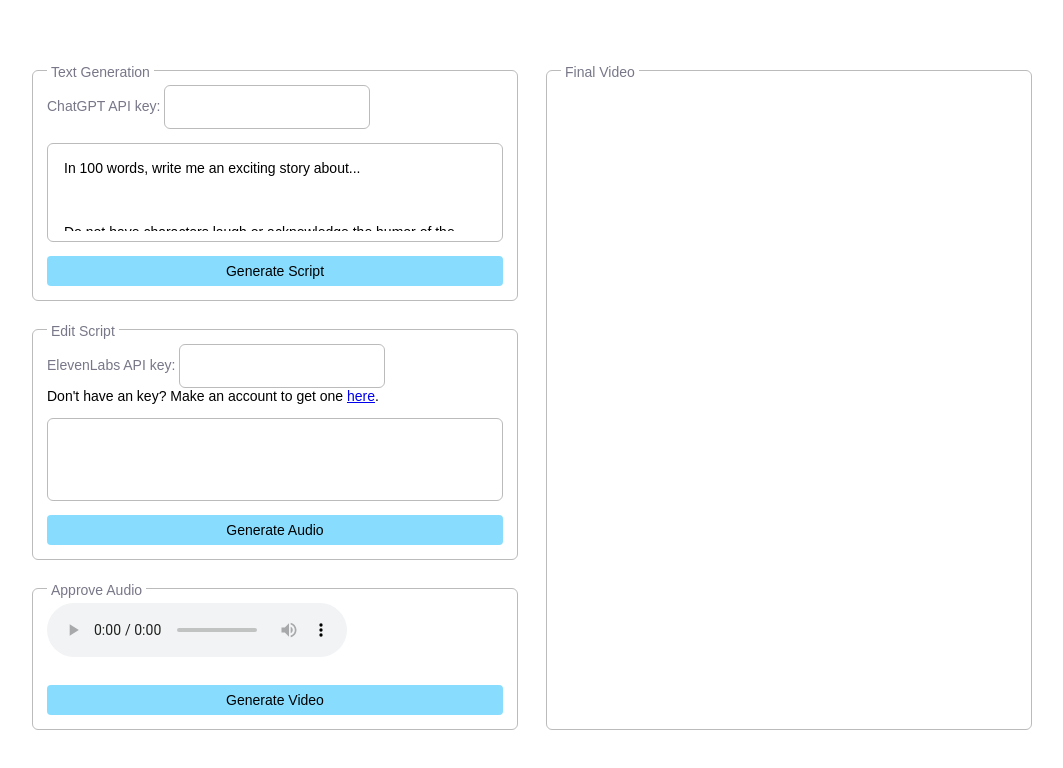
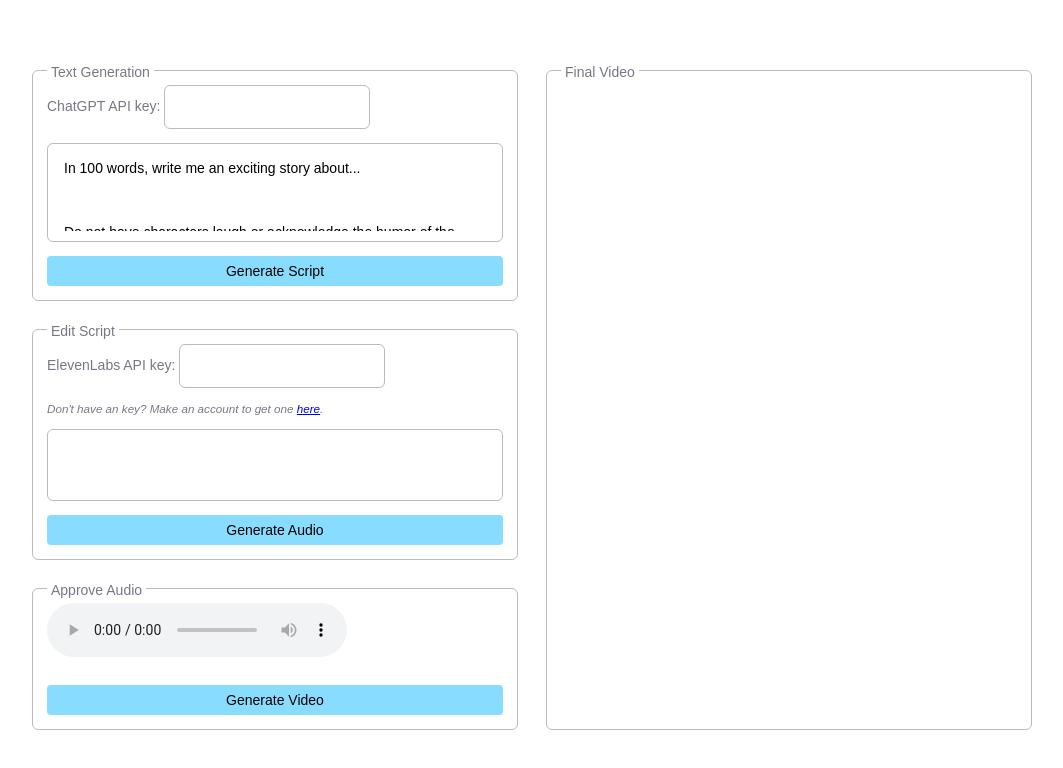
Before and after one commit to forever-experimental/AIFunnyShorts, a website: page index.html in a window 1280 px wide. Shown: the whole page, without its empty margins (108-1171 px from the left). Drawn offline with Linux system fonts and the light colour scheme.

Commit message:
Update index.html

```diff
--- a/index.html
+++ b/index.html
@@ -14,6 +14,7 @@
                 height: 100vh;
                 font-family: sans-serif;
                 font-size: 14px;
+                color: #778;
                 padding: 5em 0;
                 margin: auto;
                 width: 100%;
@@ -25,10 +26,6 @@
                 height: 100%;
                 width: 100%;
                 box-sizing: border-box;
-            }
-
-            label {
-                color: #778;
             }
 
             .flex-col {
@@ -113,8 +110,8 @@ Do not have characters laugh or acknowledge the humor of the scene. Include emot
             <div>
                 <label for="input-elvnlabs">ElevenLabs API key:</label>
                 <input type="text" id="input-elvnlabs" class="border" oninput="saveToLocalStorage(event)">
-                <div>Don't have an key? Make an account to get one <a href="https://elevenlabs.io">here</a>.</div>
             </div>
+            <i style="font-size: smaller;">Don't have an key? Make an account to get one <a href="https://elevenlabs.io">here</a>.</i>
             <div class="border" style="flex: 1;">
                 <textarea id="textarea-tts"></textarea>
             </div>
```
